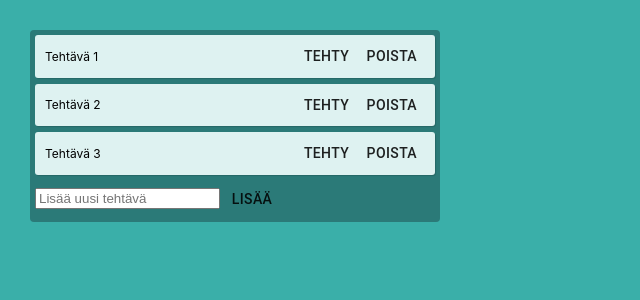
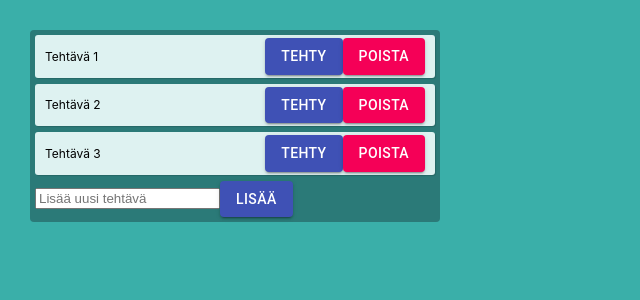
Before and after one commit to samuvartiainen/react-todo-app, a React (Create React App) app: page / in a window 1280 px wide. Shown: the top 300 px of the page, without its empty margins (0-640 px from the left). Built offline with nearby package versions, Linux system fonts and the light colour scheme.

Commit message:
trying out material-ui for buttons

```diff
--- a/src/App.js
+++ b/src/App.js
@@ -1,22 +1,25 @@
 import React, { useState } from "react";
 import logo from "./logo.svg";
 import "./App.css";
-import { Button } from '@material-ui/core';
+import Button from '@material-ui/core/Button';
 
 function Todo({ todo, index, completeTodo, removeTodo }) {
   return (
+    <div className="todo">
     <div
-      className="todo"
+      className="todo-texts"
       style={{ textDecoration: todo.completed ? "line-through" : "" }}
     >
       {todo.text}
+      </div>
 
       <div>
-        <Button onClick={() => completeTodo(index)}>Tehty</Button>
-        <Button onClick={() => removeTodo(index)}>Poista</Button>
+        <Button variant="contained" color="primary" onClick={() => completeTodo(index)}>Tehty</Button>
+        <Button variant="contained" color="secondary"onClick={() => removeTodo(index)}>Poista</Button>
       </div>
     </div>
-  );
+
+    );
 }
 
 function NewItem({ newTodo }) {
@@ -36,9 +39,9 @@ function NewItem({ newTodo }) {
         className="input"
         placeholder="Lisää uusi tehtävä"
         value={value}
-        onChange={(e) => setValue(e.target.value)}
+        onChange={(e) => setValue(e.currentTarget.value)}
       />
-      <Button onClick={() => handleSubmit}>Lisää</Button>
+      <Button variant="contained" color="primary" type="submit">Lisää</Button>
     </form>
   );
 }
```
